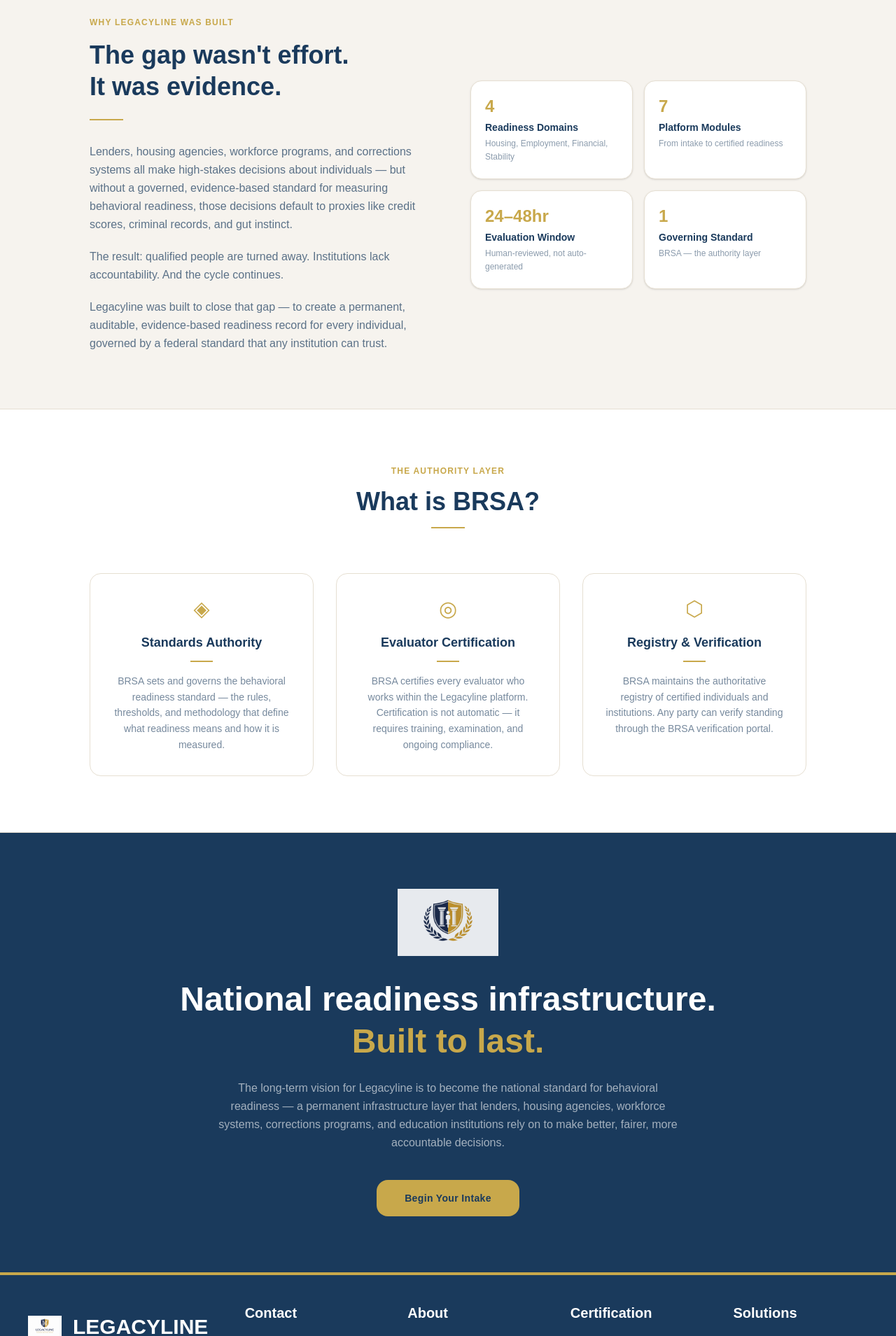
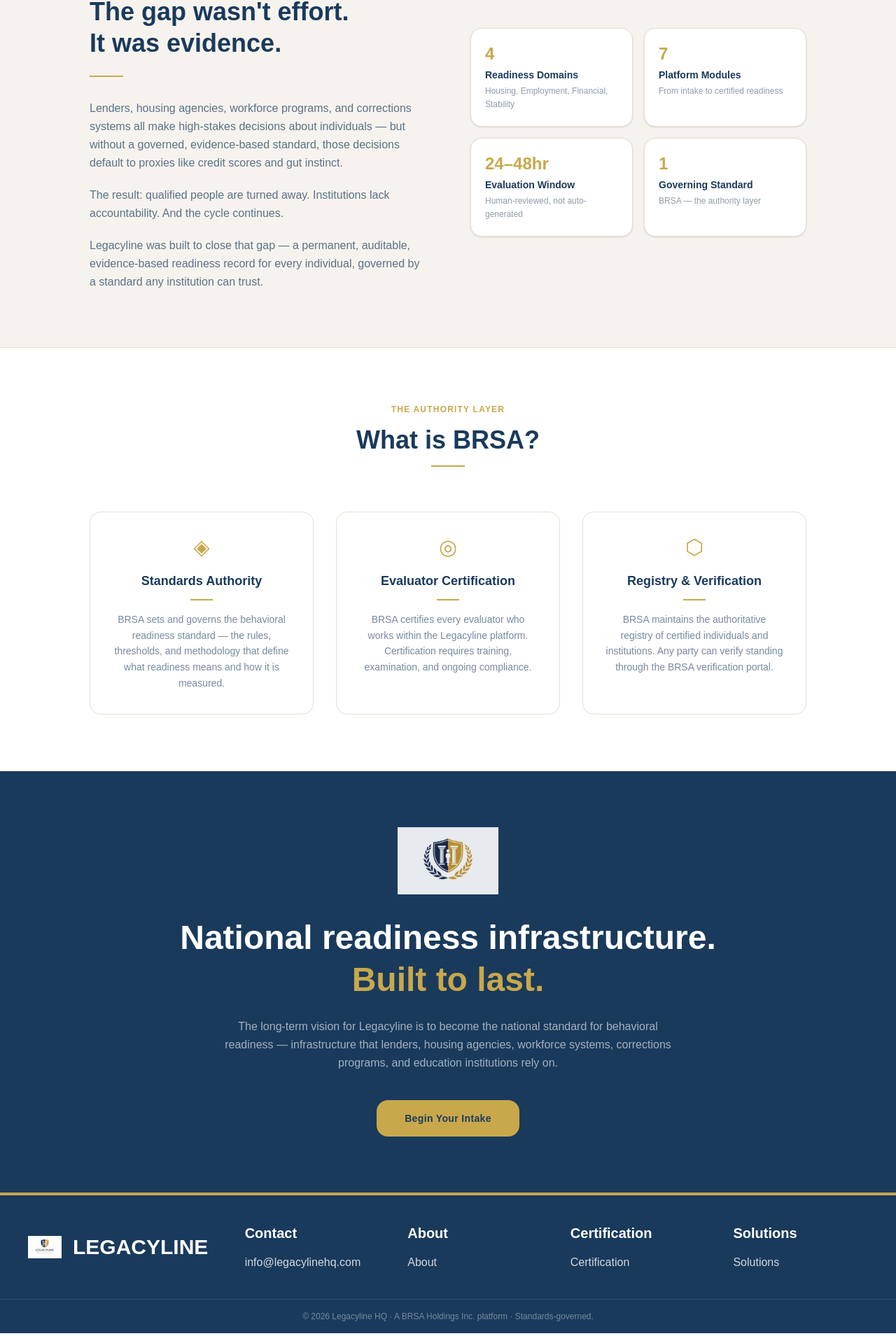
Before and after one commit to cken1977-create/legacyline-web, a Next.js app in the folder legacyline-ui/: page /about in a window 1280 px wide. Shown: the part 666-2575 px from the top of the page at 70% size. Built offline with nearby package versions, Linux system fonts and the light colour scheme.

Commit message:
Update page.tsx

```diff
--- a/legacyline-ui/app/about/page.tsx
+++ b/legacyline-ui/app/about/page.tsx
@@ -6,14 +6,8 @@ export default function AboutPage() {
   return (
     <main className="min-h-screen bg-[#f6f3ee] text-[#1A3A5C]">
       <Navbar />
-
-      {/* HERO */}
       <section className="bg-[#1A3A5C] text-white px-6 py-20 md:px-10">
         <div className="mx-auto max-w-4xl text-center">
-          <div className="inline-flex items-center gap-2 border border-[#C8A84B]/40 rounded-full px-4 py-1.5 mb-8">
-            <div className="w-1.5 h-1.5 rounded-full bg-[#C8A84B]" />
-            <span className="text-xs text-white/60 tracking-widest uppercase">Our Mission</span>
-          </div>
           <h1 className="text-4xl md:text-6xl font-bold leading-tight mb-6">
             Building the Standard for<br />
             <span className="text-[#C8A84B]">Behavioral Readiness.</span>
@@ -24,27 +18,16 @@ export default function AboutPage() {
           </p>
         </div>
       </section>
-
-      {/* WHY WE BUILT THIS */}
       <section className="px-6 py-20 md:px-10">
-        <div className="mx-auto max-w-5xl">
-          <div className="grid md:grid-cols-2 gap-16 items-center">
+        <div className="mx-auto max-w-5xl grid md:grid-cols-2 gap-16 items-center">
           <div>
             <div className="text-xs text-[#C8A84B] tracking-widest uppercase font-semibold mb-4">Why Legacyline Was Built</div>
-              <h2 className="text-3xl md:text-4xl font-bold mb-6 leading-tight">
-                The gap wasn't effort.<br />It was evidence.
-              </h2>
+            <h2 className="text-3xl md:text-4xl font-bold mb-6 leading-tight">The gap wasn't effort.<br />It was evidence.</h2>
             <div className="w-12 h-[2px] bg-[#C8A84B] mb-8" />
             <div className="space-y-5 text-[#1A3A5C]/70 leading-relaxed">
-                <p>
-                  Lenders, housing agencies, workforce programs, and corrections systems all make high-stakes decisions about individuals — but without a governed, evidence-based standard for measuring behavioral readiness, those decisions default to proxies like credit scores, criminal records, and gut instinct.
-                </p>
-                <p>
-                  The result: qualified people are turned away. Institutions lack accountability. And the cycle continues.
-                </p>
-                <p>
-                  Legacyline was built to close that gap — to create a permanent, auditable, evidence-based readiness record for every individual, governed by a federal standard that any institution can trust.
-                </p>
+              <p>Lenders, housing agencies, workforce programs, and corrections systems all make high-stakes decisions about individuals — but without a governed, evidence-based standard, those decisions default to proxies like credit scores and gut instinct.</p>
+              <p>The result: qualified people are turned away. Institutions lack accountability. And the cycle continues.</p>
+              <p>Legacyline was built to close that gap — a permanent, auditable, evidence-based readiness record for every individual, governed by a standard any institution can trust.</p>
             </div>
           </div>
           <div className="grid grid-cols-2 gap-4">
@@ -62,10 +45,7 @@ export default function AboutPage() {
             ))}
           </div>
         </div>
-        </div>
       </section>
-
-      {/* BRSA MISSION */}
       <section className="bg-white px-6 py-20 md:px-10 border-y border-[#e6dfd2]">
         <div className="mx-auto max-w-5xl">
           <div className="text-center mb-16">
@@ -76,7 +56,7 @@ export default function AboutPage() {
           <div className="grid md:grid-cols-3 gap-8">
             {[
               { title: "Standards Authority", desc: "BRSA sets and governs the behavioral readiness standard — the rules, thresholds, and methodology that define what readiness means and how it is measured.", icon: "◈" },
-              { title: "Evaluator Certification", desc: "BRSA certifies every evaluator who works within the Legacyline platform. Certification is not automatic — it requires training, examination, and ongoing compliance.", icon: "◎" },
+              { title: "Evaluator Certification", desc: "BRSA certifies every evaluator who works within the Legacyline platform. Certification requires training, examination, and ongoing compliance.", icon: "◎" },
               { title: "Registry & Verification", desc: "BRSA maintains the authoritative registry of certified individuals and institutions. Any party can verify standing through the BRSA verification portal.", icon: "⬡" },
             ].map(item => (
               <div key={item.title} className="text-center p-8 rounded-2xl border border-[#e6dfd2] hover:border-[#C8A84B]/40 transition">
@@ -89,8 +69,6 @@ export default function AboutPage() {
           </div>
         </div>
       </section>
-
-      {/* VISION */}
       <section className="bg-[#1A3A5C] text-white px-6 py-20 md:px-10">
         <div className="mx-auto max-w-4xl text-center">
           <div className="flex justify-center mb-8">
@@ -101,46 +79,30 @@ export default function AboutPage() {
             <span className="text-[#C8A84B]">Built to last.</span>
           </h2>
           <p className="text-white/60 max-w-2xl mx-auto leading-relaxed mb-10">
-            The long-term vision for Legacyline is to become the national standard for behavioral readiness — a permanent infrastructure layer that lenders, housing agencies, workforce systems, corrections programs, and education institutions rely on to make better, fairer, more accountable decisions.
+            The long-term vision for Legacyline is to become the national standard for behavioral readiness — infrastructure that lenders, housing agencies, workforce systems, corrections programs, and education institutions rely on.
           </p>
           <Link href="/intake" className="inline-block bg-[#C8A84B] text-[#1A3A5C] px-10 py-4 rounded-2xl font-bold hover:opacity-90 transition text-sm tracking-wide">
             Begin Your Intake
           </Link>
         </div>
       </section>
-
-      <Footer />
-    </main>
-  );
-}
-
-function Footer() {
-  return (
       <footer className="border-t-4 border-[#C8A84B] bg-[#1A3A5C] text-white">
         <div className="mx-auto grid max-w-7xl gap-10 px-6 py-10 md:grid-cols-[1.4fr_1fr_1fr_1fr_1fr] md:px-10">
           <div className="flex items-center gap-4">
             <Image src="/logo-shield.png" alt="Legacyline" width={48} height={48} className="h-12 w-12 object-contain" />
             <div className="text-3xl font-semibold">LEGACYLINE</div>
           </div>
-        <FooterCol title="Contact" items={["info@legacylinehq.com"]} />
-        <FooterCol title="About" items={["About"]} />
-        <FooterCol title="Certification" items={["Certification"]} />
-        <FooterCol title="Solutions" items={["Solutions"]} />
+          {[["Contact", "info@legacylinehq.com"], ["About", "About"], ["Certification", "Certification"], ["Solutions", "Solutions"]].map(([title, item]) => (
+            <div key={title}>
+              <div className="text-xl font-semibold">{title}</div>
+              <div className="mt-4 text-base text-white/80">{item}</div>
+            </div>
+          ))}
         </div>
         <div className="border-t border-white/10 py-4 text-center text-xs text-white/40">
           © 2026 Legacyline HQ · A BRSA Holdings Inc. platform · Standards-governed.
         </div>
       </footer>
+    </main>
   );
       }
-
-function FooterCol({ title, items }: { title: string; items: string[] }) {
-  return (
-    <div>
-      <div className="text-xl font-semibold">{title}</div>
-      <div className="mt-4 space-y-2 text-base text-white/80">
-        {items.map((item) => <div key={item}>{item}</div>)}
-      </div>
-    </div>
-  );
-        }
```
Lines whose indentation alone changed are shown as unchanged.
